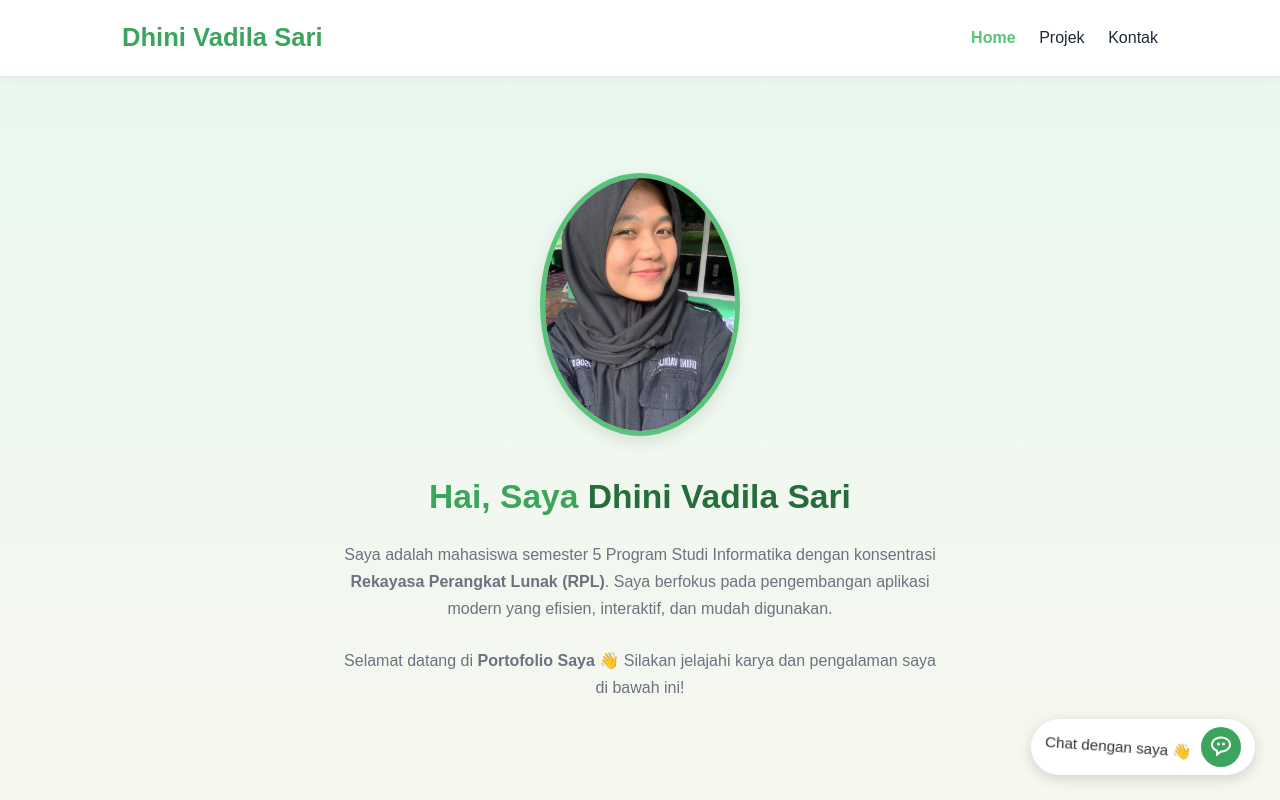
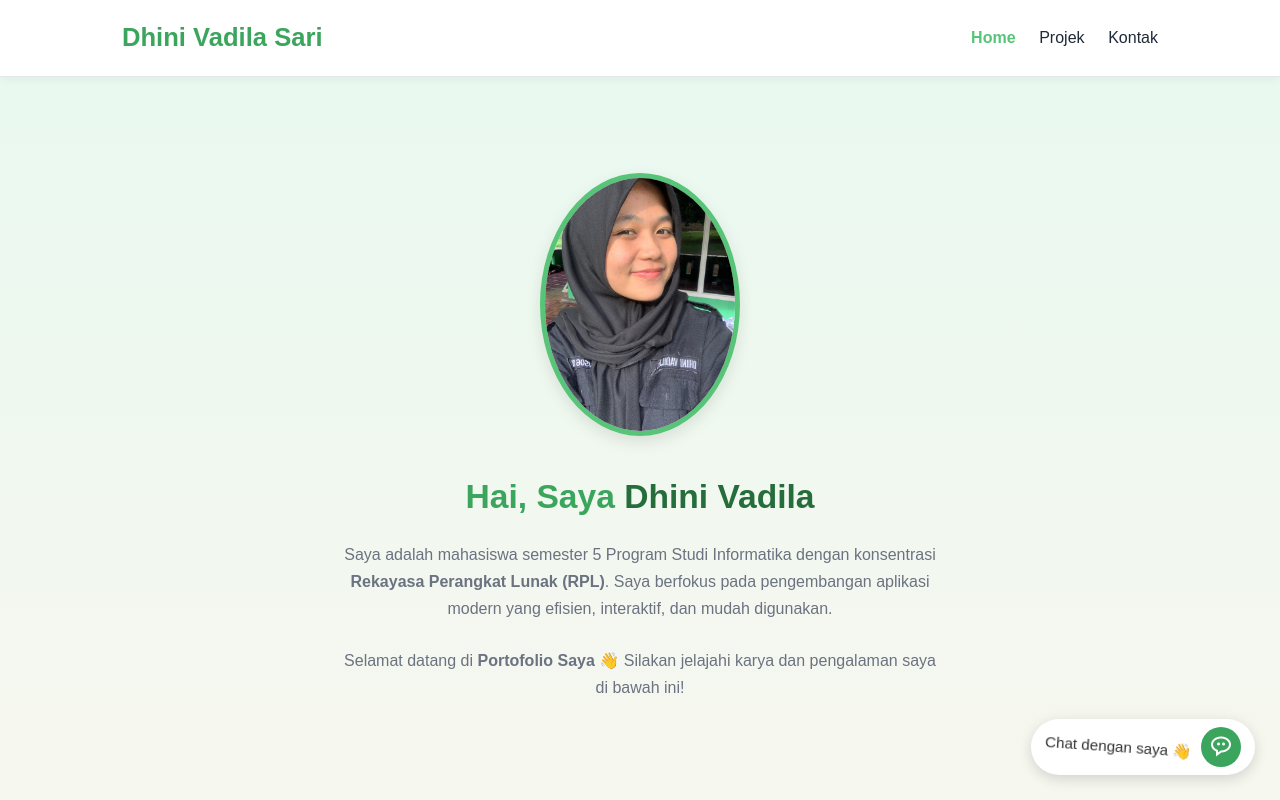
Before and after one commit to dhinivadilaa/Praktikum-Pemrograman-Web, a plain HTML site: page Judul 1/index.html in a window 1280 px wide. Shown: the top 800 px of the page. Drawn offline with nearby package versions, Linux system fonts and the light colour scheme; files whose address does not match are found by name.

Commit message:
experimen

```diff
--- a/Judul 1/index.html
+++ b/Judul 1/index.html
@@ -23,7 +23,7 @@
   <section id="hero" class="hero">
     <img src="foto_profile.jpg" alt="Foto Dhini Vadila Sari">
 
-    <h2>Hai, Saya <span>Dhini Vadila Sari</span></h2>
+    <h2>Hai, Saya <span>Dhini Vadila </span></h2>
 
     <p>Saya adalah mahasiswa semester 5 Program Studi Informatika dengan konsentrasi
       <b>Rekayasa Perangkat Lunak (RPL)</b>.
```
